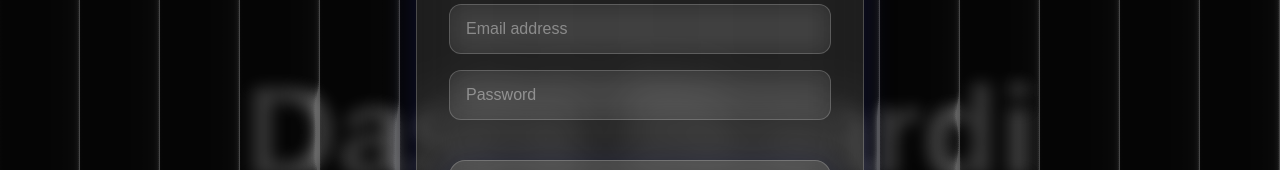
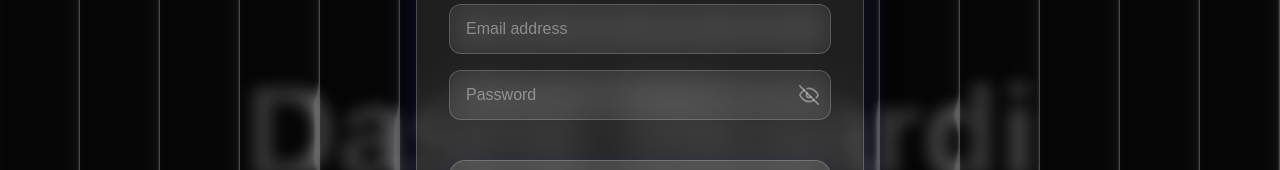
Before and after one commit to Barker-and-Byter/WiL-front-end-dashboard, a SvelteKit app: page /login in a window 1280 px wide. Shown: the part 268-438 px from the top of the page. Built offline with nearby package versions, Linux system fonts and the light colour scheme; no server answers; what @auth/sveltekit would draw is missing.

Commit message:
added credential based authentication option

```diff
--- a/package.json
+++ b/package.json
@@ -27,12 +27,14 @@
 	"dependencies": {
 		"@auth/sveltekit": "^1.11.3",
 		"@tailwindcss/vite": "^4.3.3",
+		"@types/bcrypt": "^6.0.0",
 		"@types/better-sqlite3": "^9.6.0",
 		"bcrypt": "^6.0.0",
 		"better-sqlite3": "^13.0.3",
 		"layerchart": "^2.4.0",
 		"skeleton": "^5.0.1",
 		"svelte-ux": "^1.0.11",
-		"tailwindcss": "^4.3.3"
+		"tailwindcss": "^4.3.3",
+		"zod": "^4.5.4"
 	}
 }
--- a/src/auth.ts
+++ b/src/auth.ts
@@ -1,10 +1,48 @@
 import { SvelteKitAuth } from "@auth/sveltekit";
 import GitHub from "@auth/sveltekit/providers/github";
 import Google from '@auth/sveltekit/providers/google';
+import Credentials from '@auth/sveltekit/providers/credentials';
+import { GetUserFromDb, verifyPassword } from "./utils/db";
 import { AUTH_GITHUB_ID, AUTH_GITHUB_SECRET, AUTH_GOOGLE_ID, AUTH_GOOGLE_SECRET, AUTH_SECRET, AUTH_TRUST_HOST, ALLOWED_GITHUB_USERS } from "$env/static/private";
+import { z } from 'zod';
+
+const loginSchema = z.object({
+    email: z.email(),
+    password: z.string().min(6),
+});
 
 export const { handle, signIn, signOut } = SvelteKitAuth({
         providers: [
+            Credentials({
+                credentials: {
+                    email: {},
+                    password: {},
+                },
+                authorize: async (credentials) => {
+                    try {
+                        const {email, password } = await loginSchema.parseAsync(credentials);
+
+                        const user = GetUserFromDb(email);
+                        if (!user){
+                            throw new Error("User not found");
+                        }
+
+                        const isValid = await verifyPassword(password, user.password_hash);
+                        if (!isValid) {
+                            throw new Error("Invalid Password");
+                        }
+
+                        return {
+                            id: user.id,
+                            email: user.email,
+                            name: user.name,
+                        };
+                    } catch (error) {
+                            console.error("Auth error", error);
+                            return null;
+                        }
+                }
+            }),
             Google({
                 clientId: AUTH_GOOGLE_ID,
                 clientSecret: AUTH_GOOGLE_SECRET,
--- a/src/routes/(auth)/login/+page.svelte
+++ b/src/routes/(auth)/login/+page.svelte
@@ -3,7 +3,32 @@
 import { signIn, signOut } from "@auth/sveltekit/client"
 import { page } from '$app/stores';
 
+let email = "";
+let password = "";
 let title = "Dashi Boardi";
+
+function togglePasswordView() {
+  const passwordField = document.getElementById("DaPassword");
+  const eyeIcon = document.getElementById("eyeIcon");
+
+
+  if (passwordField.type === "password"){
+    passwordField.type = "text";
+    eyeIcon.innerHTML = `
+    <path d="M1 12s4-8 11-8 11 8 11 8-4 8-11 8-11-8-11-8z"></path>
+    <circle cx="12" cy="12" r="3"></circle>
+    `;
+
+  } else {
+    passwordField.type = "password"
+    eyeIcon.innerHTML = `
+    <path d="M17.94 17.94A10.07 10.07 0 0 1 12 20c-7 0-11-8-11-8a18.45 18.45 0 0 1 5.06-5.94M9.9 4.24A9.12 9.12 0 0 1 12 4c7 0 11 8 11 8a18.5 18.5 0 0 1-2.16 3.19m-6.72-1.07a3 3 0 1 1-4.24-4.24"></path>
+    <line x1="1" y1="1" x2="23" y2="23"></line>
+    `;
+  }
+
+}
+
 
 </script>
 
@@ -22,7 +47,7 @@ let title = "Dashi Boardi";
       </div>
       <div class="mix-blend-normal [grid-area:1/1]">
         <h1 class="text-white/20 text-[10vw] font-semibold leading-snug">
-          Dashi Boardi
+          {title}
         </h1>
       </div>
     <div class="w-full justify-center align-center max-w-md p-8 rounded-3xl bg-white/10 backdrop-blur-xl border border-white/20 shadow-[0_8px_32px_0_rgba(31,38,135,0.30)] [grid-area:1/1]">
@@ -32,11 +57,22 @@ let title = "Dashi Boardi";
   </div>
   <form class="space-y-5">
     <div class="space-y-4">
-    <input class="w-full px-4 py-3 rounded-xl bg-white/5 border border-white/20 text-white placeholder-white/40 backdrop-blur-md transition-all duration-300 focus:outline-none focus:bg-white/10 focus:border-white/40 focus:ring-2 focus:ring-indigo-500 " placeholder="Email address">
-    <input class="w-full px-4 py-3 rounded-xl bg-white/5 border border-white/20 text-white placeholder-white/40 backdrop-blur-md transition-all duration-300 focus:outline-none focus:bg-white/10 focus:border-white/40 focus:ring-2 focus:ring-indigo-500 " placeholder="Password">
+    <input class="w-full px-4 py-3 rounded-xl bg-white/5 border border-white/20 text-white placeholder-white/40 backdrop-blur-md transition-all duration-300 focus:outline-none focus:bg-white/10 focus:border-white/40 focus:ring-2 focus:ring-indigo-500 " placeholder="Email address" bind:value={email}>
+    <div class="relative w-full max-w-sm">
+      <input class="w-full px-4 py-3 rounded-xl bg-white/5 border border-white/20 text-white placeholder-white/40 backdrop-blur-md transition-all duration-300 focus:outline-none focus:bg-white/10 focus:border-white/40 focus:ring-2 focus:ring-indigo-500 " placeholder="Password" type="password" id="DaPassword" bind:value={password}>
+      <button type="button"
+      onclick={() => togglePasswordView()}
+      class="absolute inset-y-0 right-0 flex items-center pr-3 text-white/40 hover:text-white/70 focus:outline-none"
+      >
+      <svg id="eyeIcon" xmlns="http://w3.org" viewBox="0 0 24 24" stroke-width="2" stroke="currentColor" fill="none" stroke-linecap="round" stroke-linejoin="round" class="h-5 w-5">
+      <path d="M17.94 17.94A10.07 10.07 0 0 1 12 20c-7 0-11-8-11-8a18.45 18.45 0 0 1 5.06-5.94M9.9 4.24A9.12 9.12 0 0 1 12 4c7 0 11 8 11 8a18.5 18.5 0 0 1-2.16 3.19m-6.72-1.07a3 3 0 1 1-4.24-4.24"></path>
+      <line x1="1" y1="1" x2="23" y2="23"></line>
+    </svg>
+      </button>
+    </div>
 
 </div>
-    <button class="relative overflow-hidden flex px-8 py-3 rounded-2xl font-semibold text-white tracking-wide bg-white/10 backdrop-blur-xl border border-white/20 shadow-[0_8px_32px_0_rgba(31,38,135,0.30)] transition-all duration-300 ease-out hover:bg-white/20 hover:scale-105 hover:shadow-[0_8px_32px_0_rgba(31,38,135,0.5)] active:scale-95 active:bg-white/10 w-full justify-center text-lg mt-10">
+    <button onclick={() => signIn("credentials", {email, password})} class="relative overflow-hidden flex px-8 py-3 rounded-2xl font-semibold text-white tracking-wide bg-white/10 backdrop-blur-xl border border-white/20 shadow-[0_8px_32px_0_rgba(31,38,135,0.30)] transition-all duration-300 ease-out hover:bg-white/20 hover:scale-105 hover:shadow-[0_8px_32px_0_rgba(31,38,135,0.5)] active:scale-95 active:bg-white/10 w-full justify-center text-lg mt-10">
          Sign In
     </button>
     <div class="mt-8 flex items-center justify-between">
--- /dev/null
+++ b/src/utils/db.ts
@@ -0,0 +1,22 @@
+import Database from 'better-sqlite3';
+import bcrypt from 'bcrypt';
+
+const db = new Database('credentials.db');
+
+export interface User {
+    id: string;
+    email: string;
+    password_hash: string;
+    name?: string;
+}
+
+export function GetUserFromDb(email: string): User | null {
+    const statement = db.prepare('SELECT * FROM users WHERE email = ?');
+    const user = statement.get(email) as User | undefined;
+    return user || null;
+
+}
+
+export async function verifyPassword(password: string, hash: string): Promise<boolean> {
+    return await bcrypt.compare(password, hash);
+}
--- /dev/null
+++ b/src/utils/initDb.js
@@ -0,0 +1,22 @@
+import Database from "better-sqlite3";
+import bcrypt from 'bcrypt';
+
+const db = new Database('credentials.db');
+
+db.exec(`
+    CREATE TABLE IF NOT EXISTS users (
+        id TEXT PRIMARY KEY,
+        email TEXT UNIQUE NOT NULL,
+        password_hash TEXT NOT NULL,
+        name TEXT
+    )
+    `);
+
+const testEmail = 'dev@gmail.com';
+const saltRounds = 10;
+const passwordHash = bcrypt.hashSync('password123', saltRounds);
+
+const insert = db.prepare('INSERT OR IGNORE INTO users (id, email, password_hash, name) VALUES (?, ?, ?, ?)')
+insert.run('1',testEmail,passwordHash,"jared")
+
+console.log("database succesfully initialised")
```
Also changed, not shown: 2 other files (tests, documents, lock files or other folders).
